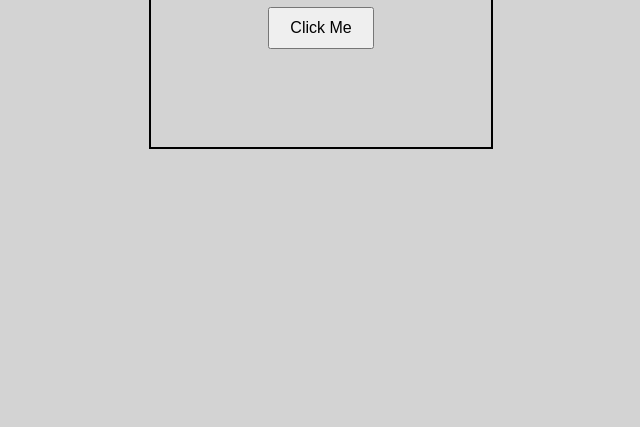
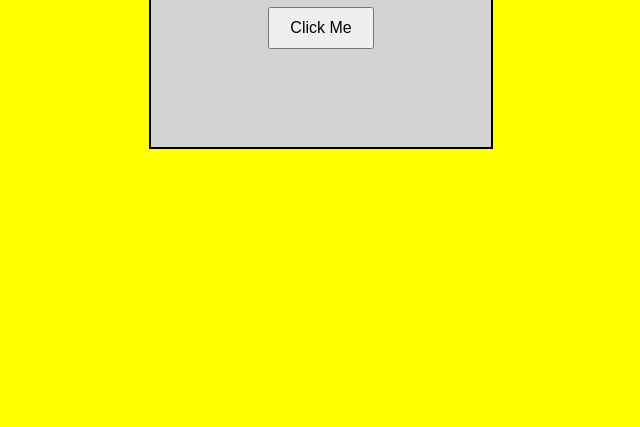
Before and after one commit to Schnell10/ghDistant, a plain HTML site: page index.html in a window 1280 px wide. Shown: the part 373-800 px from the top of the page, without its empty margins (319-959 px from the left). Drawn offline with Linux system fonts and the light colour scheme.

Commit message:
C5: changement du fond en jaune

```diff
--- a/style.css
+++ b/style.css
@@ -1,5 +1,5 @@
 :root {
-    --background-color: lightgrey;
+    --background-color: yellow;
 }
 
 body {
```
